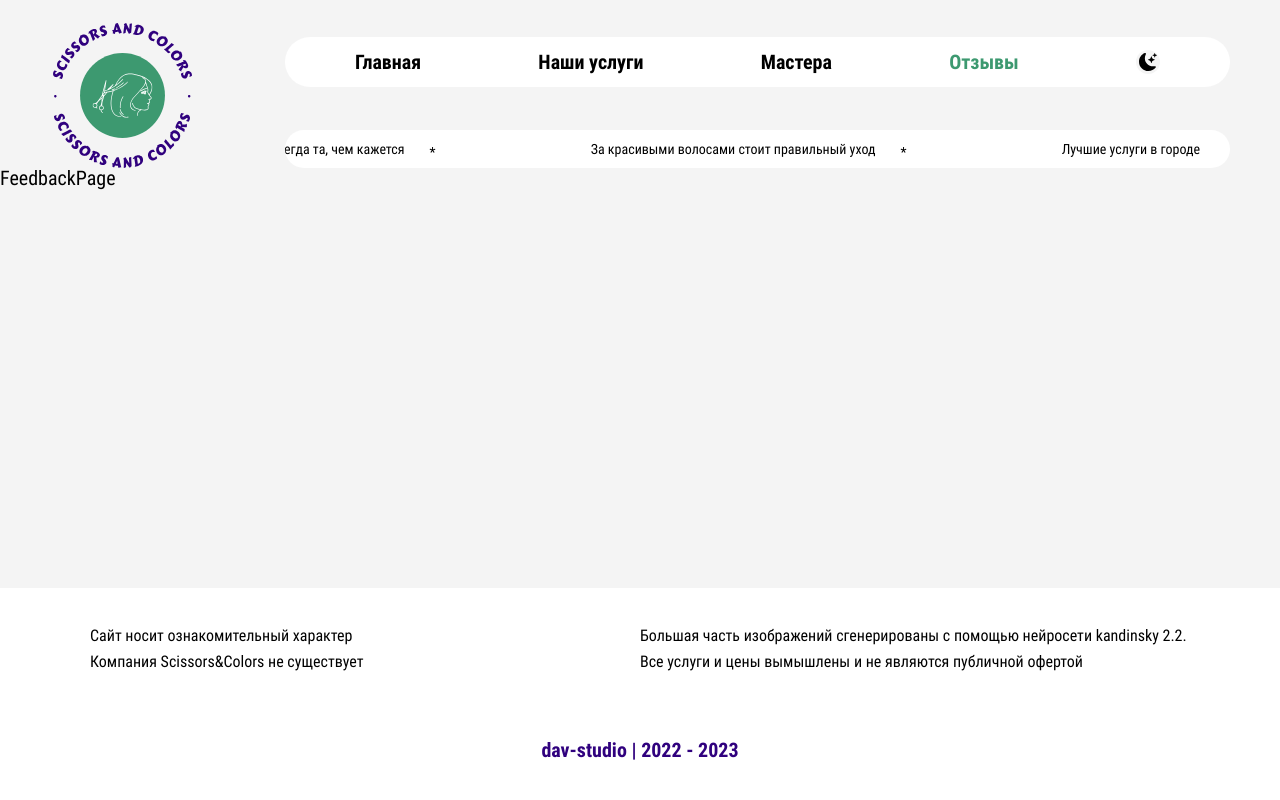
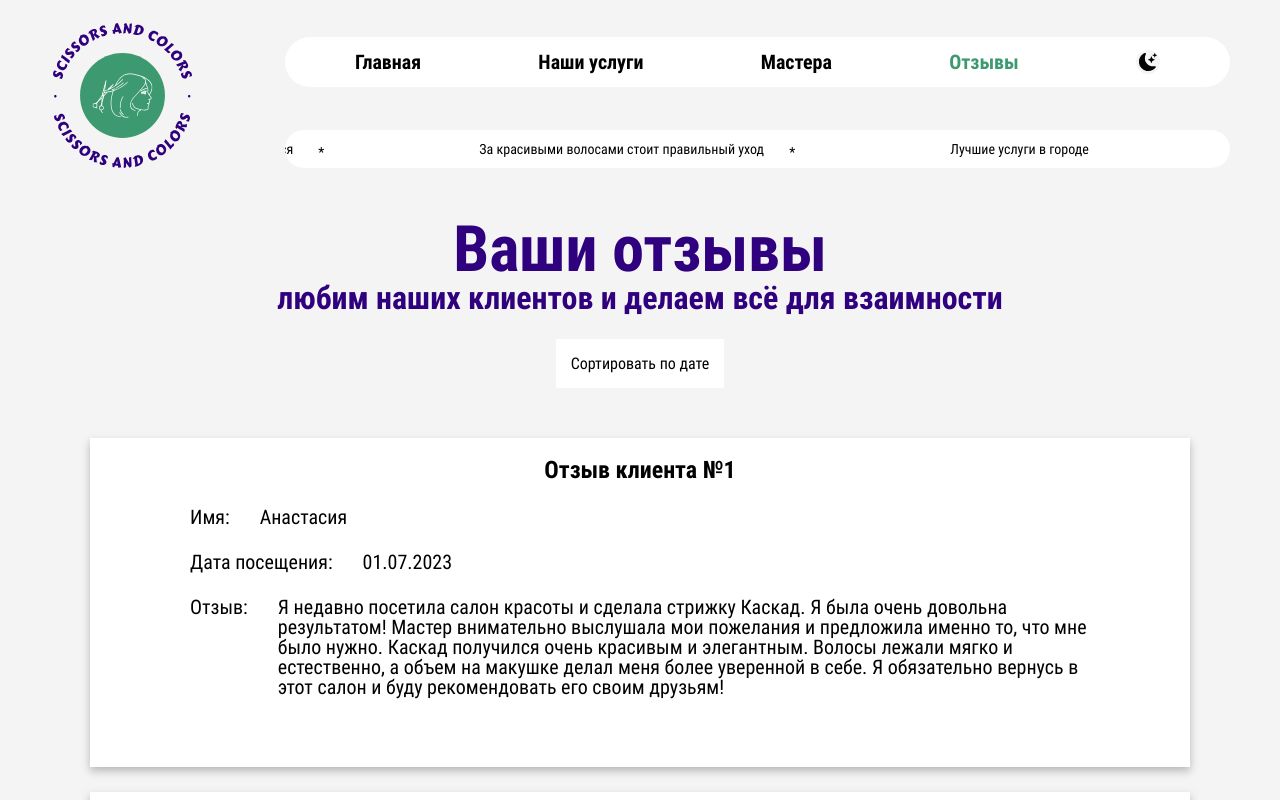
Before and after one commit to AntonDzyubenkoGit/Scissors-Colors, a React (Vite) app: page /feedback in a window 1280 px wide. Shown: the top 800 px of the page. Built offline with nearby package versions, Linux system fonts and the light colour scheme.

Commit message:
Добавлена секция отзывов Feedback

```diff
--- /dev/null
+++ b/src/components/Feedback/Feedback.jsx
@@ -0,0 +1,50 @@
+import React, { useState } from 'react';
+import FeedbackCard from '../FeedbackCard/FeedbackCard';
+import styles from './Feedback.module.css';
+import feedbackData from '../../data/feedback';
+
+const Feedback = ({ isDarkMode }) => {
+  const [feedbackSort, setFeedbackSort] = useState(feedbackData);
+
+  function sortData() {
+    setFeedbackSort(
+      [...feedbackSort].sort((a, b) => {
+        return new Date(b.date) - new Date(a.date);
+      })
+    );
+  }
+
+  return (
+    <div className={`${styles.feedback} container`}>
+      <h1>Ваши отзывы</h1>
+      <h2 className={styles.feedback__target}>любим наших клиентов и делаем всё для взаимности</h2>
+
+      <div className={styles.feedback__sort}>
+        <button
+          type="button"
+          onClick={sortData}
+          className={isDarkMode ? styles.feedback__btn : `${styles.feedback__btn} ${styles.dark}`}
+        >
+          Сортировать по дате
+        </button>
+      </div>
+
+      <div className={styles.feedback__cards}>
+        {feedbackSort.map((feedback) => {
+          return (
+            <FeedbackCard
+              key={feedback.id}
+              id={feedback.id}
+              name={feedback.name}
+              formatDate={feedback.formatDate}
+              comment={feedback.comment}
+              isDarkMode={isDarkMode}
+            />
+          );
+        })}
+      </div>
+    </div>
+  );
+};
+
+export default Feedback;
--- /dev/null
+++ b/src/components/Feedback/Feedback.module.css
@@ -0,0 +1,63 @@
+.feedback {
+  margin-top: 50px;
+}
+
+.feedback__target {
+  font-size: 32px;
+}
+
+.feedback__sort {
+  display: flex;
+  align-items: center;
+  justify-content: center;
+}
+
+.feedback__btn {
+  margin-top: 25px;
+  padding: 15px;
+
+  color: var(--light-text-color);
+  background-color: var(--light-bg-element-color);
+
+  font-family: var(--font-regular);
+  font-size: 16px;
+}
+
+.feedback__btn.dark {
+  color: var(--dark-text-color);
+  background-color: var(--dark-bg-element-color);
+}
+
+.feedback__cards {
+  display: flex;
+  flex-wrap: wrap;
+  align-items: center;
+  justify-content: center;
+
+  row-gap: 25px;
+
+  padding: 0 25px;
+  margin-top: 50px;
+}
+
+@media (max-width: 992px) {
+  .feedback {
+    margin-top: 25px;
+  }
+
+  .feedback__target {
+    font-size: 24px;
+  }
+
+  .feedback__cards {
+    padding: 0 15px;
+    margin-top: 25px;
+  }
+}
+
+@media (max-width: 768px) {
+  .feedback__target {
+    font-size: 18px;
+    padding: 0 15px;
+  }
+}
--- /dev/null
+++ b/src/components/FeedbackCard/FeedbackCard.jsx
@@ -0,0 +1,30 @@
+import React, { Fragment } from 'react';
+import styles from './FeedbackCard.module.css';
+
+const FeedbackCard = ({ id, name, formatDate, comment, isDarkMode }) => {
+  return (
+    <Fragment>
+      <div
+        className={isDarkMode ? styles.feedback__card : `${styles.feedback__card} ${styles.dark}`}
+      >
+        <p className={styles.feedback__item}>Отзыв клиента №{id}</p>
+        <div className={styles.feedback__form}>
+          <div className={styles.feedback__row}>
+            <span>Имя: </span>
+            <p>{name}</p>
+          </div>
+          <div className={styles.feedback__row}>
+            <span>Дата посещения: </span>
+            <p>{formatDate}</p>
+          </div>
+          <div className={styles.feedback__row}>
+            <span>Отзыв: </span>
+            <p>{comment}</p>
+          </div>
+        </div>
+      </div>
+    </Fragment>
+  );
+};
+
+export default FeedbackCard;
--- /dev/null
+++ b/src/components/FeedbackCard/FeedbackCard.module.css
@@ -0,0 +1,53 @@
+.feedback__card {
+  flex: 0 1 1100px;
+
+  display: flex;
+  flex-direction: column;
+  align-items: center;
+  justify-content: center;
+
+  background-color: var(--light-bg-element-color);
+  filter: drop-shadow(0px 4px 4px rgba(0, 0, 0, 0.25));
+}
+
+.feedback__card.dark {
+  background-color: var(--dark-bg-element-color);
+}
+
+.feedback__item {
+  margin-top: 20px;
+  font-size: 24px;
+  font-family: var(--font-bold);
+
+  padding: 0 5px;
+}
+
+.feedback__form {
+  display: flex;
+  flex-direction: column;
+  row-gap: 25px;
+
+  padding: 25px 100px 70px;
+}
+
+.feedback__row {
+  display: flex;
+  align-items: start;
+  justify-content: start;
+  column-gap: 30px;
+  row-gap: 15px;
+}
+
+@media (max-width: 992px) {
+  .feedback__form {
+    padding: 15px 15px 30px;
+
+    font-size: 16px;
+  }
+}
+
+@media (max-width: 500px) {
+  .feedback__row {
+    flex-direction: column;
+  }
+}
--- /dev/null
+++ b/src/components/FeedbackForm/FeedbackForm.jsx
@@ -0,0 +1,7 @@
+import React from 'react';
+
+const FeedbackForm = () => {
+  return <div>FeedbackForm</div>;
+};
+
+export default FeedbackForm;
--- /dev/null
+++ b/src/data/feedback.jsx
@@ -0,0 +1,44 @@
+const feedbackData = [
+  {
+    id: 1,
+    name: 'Анастасия',
+    date: '2023-07-01',
+    formatDate: '01.07.2023',
+    comment:
+      'Я недавно посетила салон красоты и сделала стрижку Каскад. Я была очень довольна результатом! Мастер внимательно выслушала мои пожелания и предложила именно то, что мне было нужно. Каскад получился очень красивым и элегантным. Волосы лежали мягко и естественно, а объем на макушке делал меня более уверенной в себе. Я обязательно вернусь в этот салон и буду рекомендовать его своим друзьям!',
+  },
+  {
+    id: 2,
+    name: 'Лидия',
+    date: '2023-06-02',
+    formatDate: '02.06.2023',
+    comment:
+      'Я недавно посетила салон красоты и сделала маникюр. Я была приятно удивлена качеством работы мастера. Она аккуратно обработала мои ногти, нанесла лак ровно и без пробелов. Результат выглядит очень стильно и аккуратно. Я обязательно приду в этот салон снова и буду рекомендовать его своим знакомым.',
+  },
+  {
+    id: 3,
+    name: 'Ксения',
+    date: '2023-08-05',
+    formatDate: '05.08.2023',
+    comment:
+      'Я недавно посетила салон красоты и делала массаж. Я была поражена профессионализмом мастера. Он начал с расслабляющего массажа, чтобы снять напряжение в мышцах. Затем он перешел к более глубокому массажу, который помог мне почувствовать себя обновленной. В конце сеанса я чувствовала себя полностью расслабленной и отдохнувшей. Я определенно вернусь в этот салон и рекомендую его своим друзьям.',
+  },
+  {
+    id: 4,
+    name: 'Михаил',
+    date: '2023-07-15',
+    formatDate: '15.07.2023',
+    comment:
+      'Я недавно посетил салон красоты и сделал стрижку Андеркат. Я очень доволен результатом! Мастер внимательно выслушал мои пожелания и предложил именно то, что я хотел. Андеркат получился очень стильным и современным. Волосы на висках и затылке были коротко подстрижены, а сверху была оставлена более длинная часть волос. Это выглядит очень эффектно и модно. Я определенно рекомендую этот салон и особенно стрижку Андеркат!',
+  },
+  {
+    id: 5,
+    name: 'Настя',
+    date: '2023-09-07',
+    formatDate: '07.09.2023',
+    comment:
+      'Я недавно посетила салон красоты и сделала однотонное окрашивание волос. Я очень довольна результатом! Мастер подобрала идеальный оттенок, который подходит моему тону кожи и цвету глаз. Волосы выглядят здоровыми и блестящими. Я рекомендую этот салон всем, кто хочет получить качественное окрашивание волос.',
+  },
+];
+
+export default feedbackData;
--- a/src/pages/FeedbackPage.jsx
+++ b/src/pages/FeedbackPage.jsx
@@ -1,7 +1,14 @@
 import React from 'react';
+import Feedback from '../components/Feedback/Feedback';
+import FeedbackForm from '../components/FeedbackForm/FeedbackForm';
 
-const FeedbackPage = () => {
-  return <main>FeedbackPage</main>;
+const FeedbackPage = ({ isDarkMode }) => {
+  return (
+    <main>
+      <Feedback isDarkMode={isDarkMode} />
+      {/* <FeedbackForm isDarkMode={isDarkMode} /> */}
+    </main>
+  );
 };
 
 export default FeedbackPage;
```
Also changed, not shown: src/components/FeedbackForm/FeedbackForm.module.css (added).
